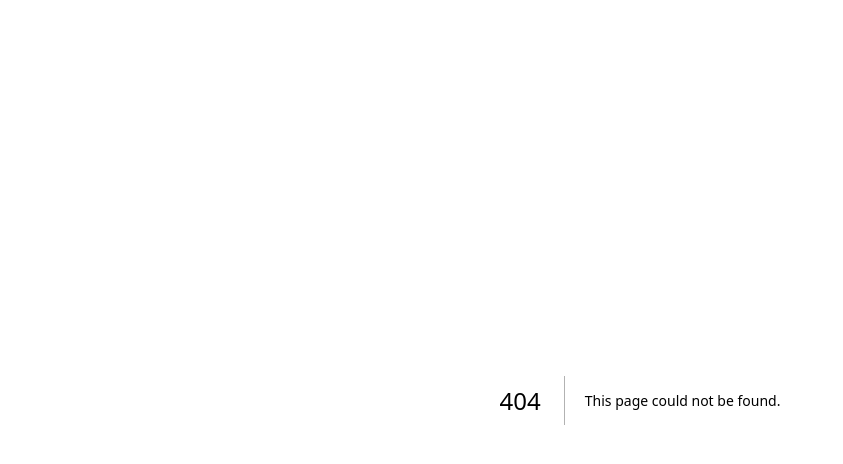
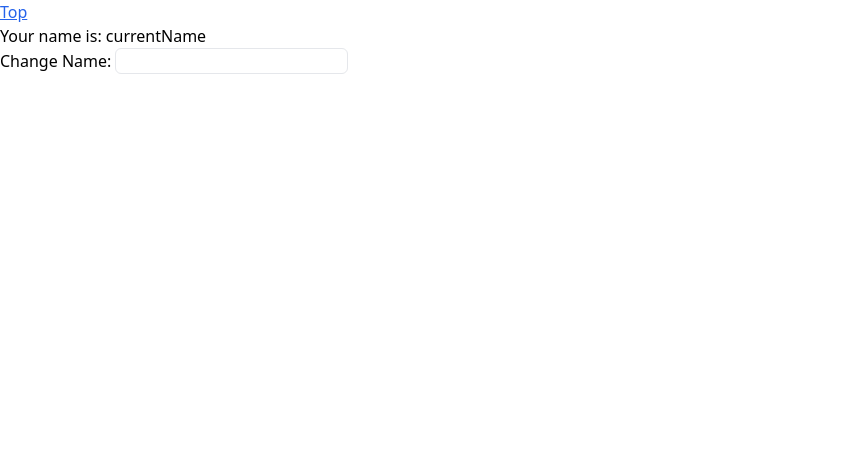
Before and after one commit to KoheiNishino/react19-playground, a Next.js app: page /useOptimistic in a window 1280 px wide. Before the commit this address had no page. Shown: the top 464 px of the page, without its empty margins (0-843 px from the left). Built offline with nearby package versions, Linux system fonts and the light colour scheme.

Commit message:
✨ useOptimistic

```diff
--- a/src/app/page.tsx
+++ b/src/app/page.tsx
@@ -1,22 +1,22 @@
 import Link from 'next/link';
+import { cn } from './util/cn';
 
-const LINKS = ['/use'] as const;
+const LINKS = ['/use', '/useOptimistic'] as const;
 
 export default function Page() {
   return (
     <main>
-      <ul className='list-disc p-8'>
-        <li>
-          {LINKS.map((link) => (
+      <ul className={cn('list-disc p-8')}>
+        {LINKS.map((link) => (
+          <li key={link}>
             <Link
-              key={link}
-              className='underline text-blue-600 hover:text-blue-800'
+              className={cn('underline text-blue-600 hover:text-blue-800')}
               href={link}
             >
               {link}
             </Link>
-          ))}
-        </li>
+          </li>
+        ))}
       </ul>
     </main>
   );
--- /dev/null
+++ b/src/app/useOptimistic/page.tsx
@@ -0,0 +1,44 @@
+'use client';
+
+import Link from 'next/link';
+import { useOptimistic, useState } from 'react';
+import { sleep } from '../util/sleep';
+import { cn } from '../util/cn';
+
+export default function Page() {
+  const [baseName, setBaseName] = useState('currentName');
+  const [optimisticName, setOptimisticName] = useOptimistic(baseName);
+
+  const action = async (formData: FormData) => {
+    const newName = formData.get('name') as string;
+    setOptimisticName(newName);
+    await sleep(1000);
+    setBaseName(newName);
+    console.log(`${newName}に更新しました。`);
+  };
+
+  return (
+    <main>
+      <Link className={cn('underline text-blue-600 hover:text-blue-800')} href={'/'}>
+        Top
+      </Link>
+      <form action={action}>
+        <p>Your name is: {optimisticName}</p>
+        <p>
+          <label>Change Name: </label>
+          <input
+            className={cn(
+              'border rounded-md',
+              'focus:outline-none focus:ring-2 focus:ring-blue-500',
+              'disabled:bg-gray-100 disabled:text-gray-500',
+              'disabled:border-gray-200 disabled:cursor-not-allowed'
+            )}
+            type='text'
+            name='name'
+            disabled={baseName !== optimisticName}
+          />
+        </p>
+      </form>
+    </main>
+  );
+}
```
